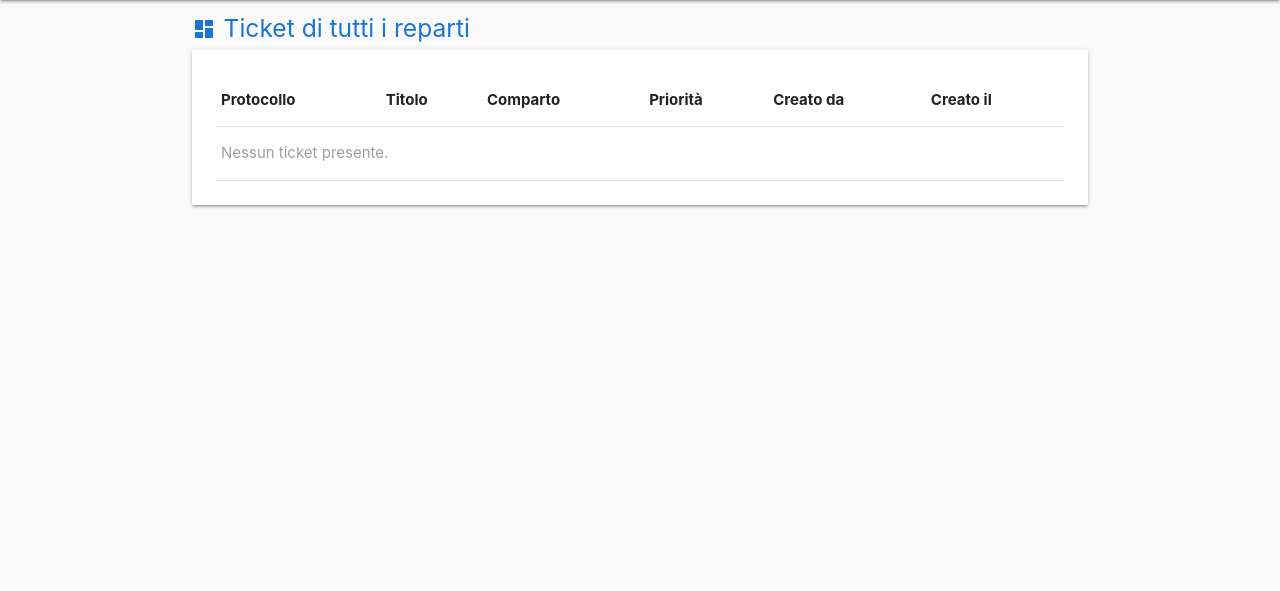
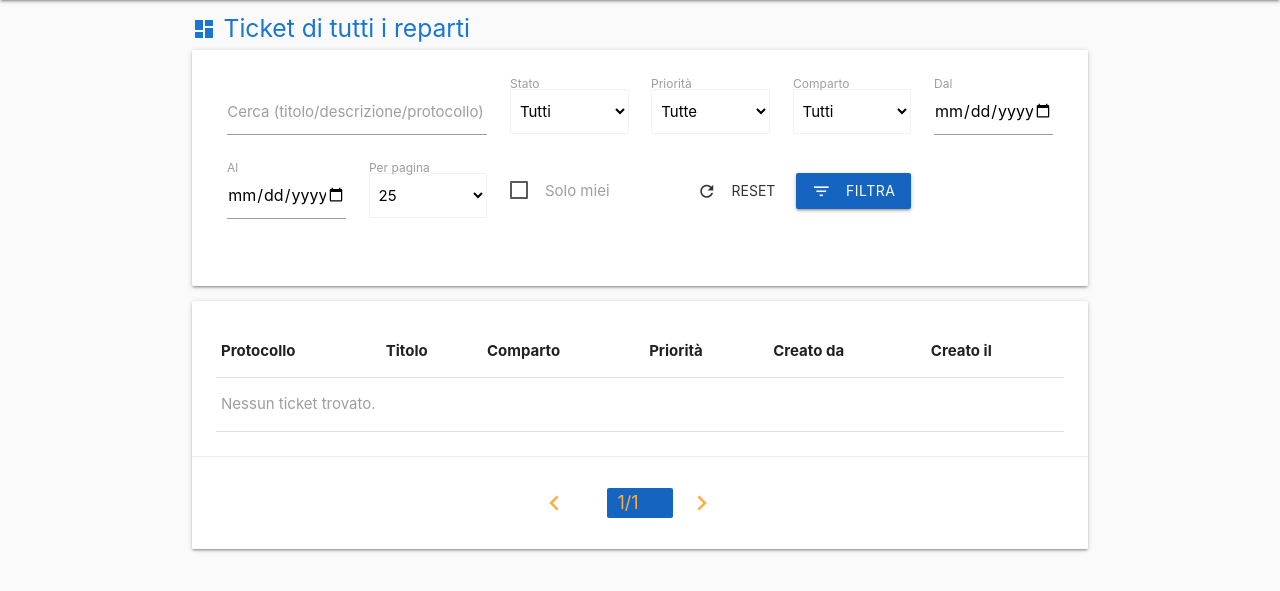
Before and after one commit to darkkillex/ATIcketing, a Django app: page /dash/team/ in a window 1280 px wide. Shown: the part 64-655 px from the top of the page. Run offline with Django 5.2, Linux system fonts and the light colour scheme; the visitor is signed in with stand-in values (Sample User, id 1); data comes from the database, SQL or seed files in the repository; data that the repository does not hold is empty.

Commit message:
Added advanced filters and pagination Material + querystring helper on the dashboard

```diff
--- a/templates/dash/team.html
+++ b/templates/dash/team.html
@@ -1,10 +1,70 @@
 {% extends 'base.html' %}
+{% load url_utils %}
 {% block content %}
+
 <div class="table-title">
   <i class="material-icons blue-text text-darken-2">dashboard</i>
   <h5 class="blue-text text-darken-2" style="margin:0;">Ticket di tutti i reparti</h5>
 </div>
 
+<!-- FILTRI -->
+<div class="card">
+  <div class="card-content">
+    <form method="get">
+      <div class="row">
+        <div class="input-field col s12 m6 l4">
+          <input type="text" name="q" id="id_q" value="{{ filter_form.q.value|default_if_none:'' }}">
+          <label for="id_q" class="active">Cerca (titolo/descrizione/protocollo)</label>
+        </div>
+
+        <div class="input-field col s12 m6 l2">
+          {{ filter_form.status }}
+          <label class="active">Stato</label>
+        </div>
+
+        <div class="input-field col s12 m6 l2">
+          {{ filter_form.priority }}
+          <label class="active">Priorità</label>
+        </div>
+
+        <div class="input-field col s12 m6 l2">
+          {{ filter_form.department }}
+          <label class="active">Comparto</label>
+        </div>
+
+        <div class="input-field col s6 m3 l2">
+          {{ filter_form.date_from }}
+          <label class="active">Dal</label>
+        </div>
+        <div class="input-field col s6 m3 l2">
+          {{ filter_form.date_to }}
+          <label class="active">Al</label>
+        </div>
+
+        <div class="input-field col s6 m3 l2">
+          {{ filter_form.page_size }}
+          <label class="active">Per pagina</label>
+        </div>
+
+        <div class="col s12 m6 l2" style="margin-top: 20px;">
+          <label>
+            <input type="checkbox" name="mine_only" {% if filter_form.mine_only.value %}checked{% endif %}>
+            <span>Solo miei</span>
+          </label>
+        </div>
+
+        <div class="input-field col s12 m12 l4 right-align">
+          <a class="btn-flat" href="."><i class="material-icons left">refresh</i>Reset</a>
+          <button class="btn waves-effect waves-light blue darken-3" type="submit">
+            <i class="material-icons left">filter_list</i>Filtra
+          </button>
+        </div>
+      </div>
+    </form>
+  </div>
+</div>
+
+<!-- TABELLA -->
 <div class="card">
   <div class="card-content">
     <table class="highlight responsive-table">
@@ -34,10 +94,29 @@
           <td>{{ t.created_at|date:"d/m/Y H:i" }}</td>
         </tr>
       {% empty %}
-        <tr><td colspan="6" class="grey-text">Nessun ticket presente.</td></tr>
+        <tr><td colspan="6" class="grey-text">Nessun ticket trovato.</td></tr>
       {% endfor %}
       </tbody>
     </table>
   </div>
+
+  <!-- PAGINAZIONE -->
+  <div class="card-action center">
+    <ul class="pagination">
+      {% if page_obj.has_previous %}
+        <li class="waves-effect"><a href="{% url_replace page=page_obj.previous_page_number %}"><i class="material-icons">chevron_left</i></a></li>
+      {% else %}
+        <li class="disabled"><a href="#!"><i class="material-icons">chevron_left</i></a></li>
+      {% endif %}
+
+      <li class="active blue darken-3"><a href="#!">{{ page_obj.number }}/{{ page_obj.paginator.num_pages }}</a></li>
+
+      {% if page_obj.has_next %}
+        <li class="waves-effect"><a href="{% url_replace page=page_obj.next_page_number %}"><i class="material-icons">chevron_right</i></a></li>
+      {% else %}
+        <li class="disabled"><a href="#!"><i class="material-icons">chevron_right</i></a></li>
+      {% endif %}
+    </ul>
+  </div>
 </div>
 {% endblock %}
--- a/tickets/forms.py
+++ b/tickets/forms.py
@@ -1,8 +1,10 @@
 from django import forms
+from django.utils.translation import gettext_lazy as _
 from django.conf import settings
+from django.utils import timezone
 import os
 
-from .models import Ticket
+from .models import Ticket, Department
 
 ALLOWED_EXTS = set(ext.strip().lower() for ext in settings.ATTACHMENTS_ALLOWED_EXTENSIONS)
 MAX_SIZE_BYTES = settings.ATTACHMENTS_MAX_SIZE_MB * 1024 * 1024
@@ -84,3 +86,38 @@ class AttachmentUploadForm(forms.Form):
         if errors:
             raise forms.ValidationError(errors)
         return files
+
+class TicketFilterForm(forms.Form):
+    q = forms.CharField(label="Testo", required=False)
+    status = forms.ChoiceField(label="Stato", required=False)
+    priority = forms.ChoiceField(label="Priorità", required=False)
+    department = forms.ChoiceField(label="Comparto", required=False)
+    date_from = forms.DateField(
+        label="Dal", required=False,
+        widget=forms.DateInput(attrs={'type': 'date'}),
+        input_formats=['%Y-%m-%d', '%d/%m/%Y']
+    )
+    date_to = forms.DateField(
+        label="Al", required=False,
+        widget=forms.DateInput(attrs={'type': 'date'}),
+        input_formats=['%Y-%m-%d', '%d/%m/%Y']
+    )
+    page_size = forms.ChoiceField(
+        label="Per pagina", required=False,
+        choices=[('25', '25'), ('50', '50'), ('100', '100')], initial='25'
+    )
+    mine_only = forms.BooleanField(label="Solo miei", required=False)
+
+    def __init__(self, *args, user=None, is_team=False, **kwargs):
+        super().__init__(*args, **kwargs)
+        # Scelte dinamiche
+        self.fields['status'].choices = [('', 'Tutti')] + list(Ticket.STATUS_CHOICES)
+        self.fields['priority'].choices = [('', 'Tutte')] + list(Ticket.PRIORITY_CHOICES)
+        deps = Department.objects.all().order_by('code').values_list('id', 'code')
+        self.fields['department'].choices = [('', 'Tutti')] + [(str(i), c) for i, c in deps]
+        # Style Materialize per select
+        for name in ('status', 'priority', 'department', 'page_size'):
+            self.fields[name].widget.attrs['class'] = 'browser-default'
+        # L'operatore non vede "Solo miei"
+        if not is_team:
+            self.fields.pop('mine_only', None)
--- a/tickets/views.py
+++ b/tickets/views.py
@@ -6,11 +6,16 @@ from django.shortcuts import render, redirect, get_object_or_404
 from django.contrib.auth.decorators import login_required
 from django.http import HttpResponseForbidden
 from django.contrib import messages
+from django.db.models import Q
+from django.core.paginator import Paginator
+from datetime import datetime, time
+from django.utils import timezone
+
 
 from .models import Ticket, Department, Attachment, Comment
 from .serializers import TicketSerializer
 from .services import create_ticket_with_notification
-from .forms import NewTicketForm, CommentForm, AttachmentUploadForm
+from .forms import NewTicketForm, CommentForm, AttachmentUploadForm, TicketFilterForm
 
 ADMIN_GROUPS = {'Admin', 'SuperUser', 'Coordinatore'}
 
@@ -49,15 +54,91 @@ def landing(request):
 
 @login_required
 def operator_dashboard(request):
-    qs = Ticket.objects.select_related('department').filter(created_by=request.user).order_by('-created_at')[:50]
-    return render(request, 'dash/operator.html', {'tickets': qs})
+    # Base: solo i ticket dell'utente
+    qs = Ticket.objects.select_related('department').filter(created_by=request.user)
+
+    # Filtri
+    from .forms import TicketFilterForm
+    form = TicketFilterForm(request.GET or None, user=request.user, is_team=False)
+    if form.is_valid():
+        cd = form.cleaned_data
+        q = cd.get('q')
+        if q:
+            qs = qs.filter(Q(title__icontains=q) | Q(description__icontains=q) | Q(protocol__icontains=q))
+        if cd.get('status'):
+            qs = qs.filter(status=cd['status'])
+        if cd.get('priority'):
+            qs = qs.filter(priority=cd['priority'])
+        if cd.get('department'):
+            qs = qs.filter(department_id=int(cd['department']))
+        if cd.get('date_from'):
+            start = timezone.make_aware(datetime.combine(cd['date_from'], time.min))
+            qs = qs.filter(created_at__gte=start)
+        if cd.get('date_to'):
+            end = timezone.make_aware(datetime.combine(cd['date_to'], time.max))
+            qs = qs.filter(created_at__lte=end)
+        page_size = int(cd.get('page_size') or 25)
+    else:
+        page_size = 25
+
+    qs = qs.order_by('-created_at')
+
+    # Paginazione
+    paginator = Paginator(qs, page_size)
+    page_number = request.GET.get('page') or 1
+    page_obj = paginator.get_page(page_number)
+
+    return render(request, 'dash/operator.html', {
+        'filter_form': form,
+        'tickets': page_obj.object_list,
+        'page_obj': page_obj,
+        'paginator': paginator,
+    })
 
 @login_required
 def team_dashboard(request):
     if not user_in_groups(request.user, ADMIN_GROUPS):
         return redirect('dash_operator')
-    qs = Ticket.objects.select_related('department', 'created_by').order_by('-created_at')[:100]
-    return render(request, 'dash/team.html', {'tickets': qs})
+
+    qs = Ticket.objects.select_related('department', 'created_by')
+
+    from .forms import TicketFilterForm
+    form = TicketFilterForm(request.GET or None, user=request.user, is_team=True)
+    if form.is_valid():
+        cd = form.cleaned_data
+        q = cd.get('q')
+        if q:
+            qs = qs.filter(Q(title__icontains=q) | Q(description__icontains=q) | Q(protocol__icontains=q))
+        if cd.get('status'):
+            qs = qs.filter(status=cd['status'])
+        if cd.get('priority'):
+            qs = qs.filter(priority=cd['priority'])
+        if cd.get('department'):
+            qs = qs.filter(department_id=int(cd['department']))
+        if cd.get('date_from'):
+            start = timezone.make_aware(datetime.combine(cd['date_from'], time.min))
+            qs = qs.filter(created_at__gte=start)
+        if cd.get('date_to'):
+            end = timezone.make_aware(datetime.combine(cd['date_to'], time.max))
+            qs = qs.filter(created_at__lte=end)
+        if cd.get('mine_only'):
+            qs = qs.filter(created_by=request.user)
+        page_size = int(cd.get('page_size') or 25)
+    else:
+        page_size = 25
+
+    qs = qs.order_by('-created_at')
+
+    paginator = Paginator(qs, page_size)
+    page_number = request.GET.get('page') or 1
+    page_obj = paginator.get_page(page_number)
+
+    return render(request, 'dash/team.html', {
+        'filter_form': form,
+        'tickets': page_obj.object_list,
+        'page_obj': page_obj,
+        'paginator': paginator,
+    })
 
 @login_required
 def ticket_detail(request, pk: int):
```
Also changed, not shown: templates/dash/operator.html (+73 -1 lines), tickets/templatetags/url_utils.py (added, +17 -0 lines).
